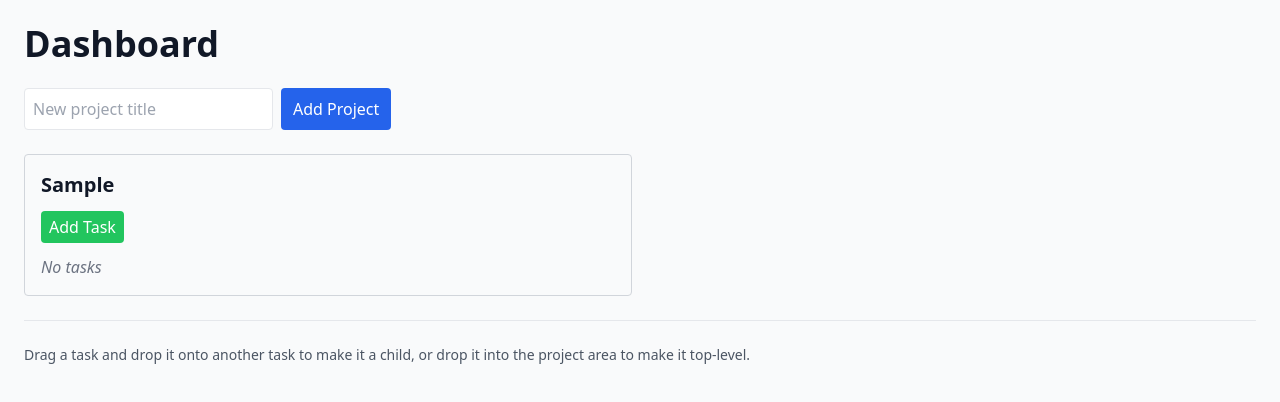
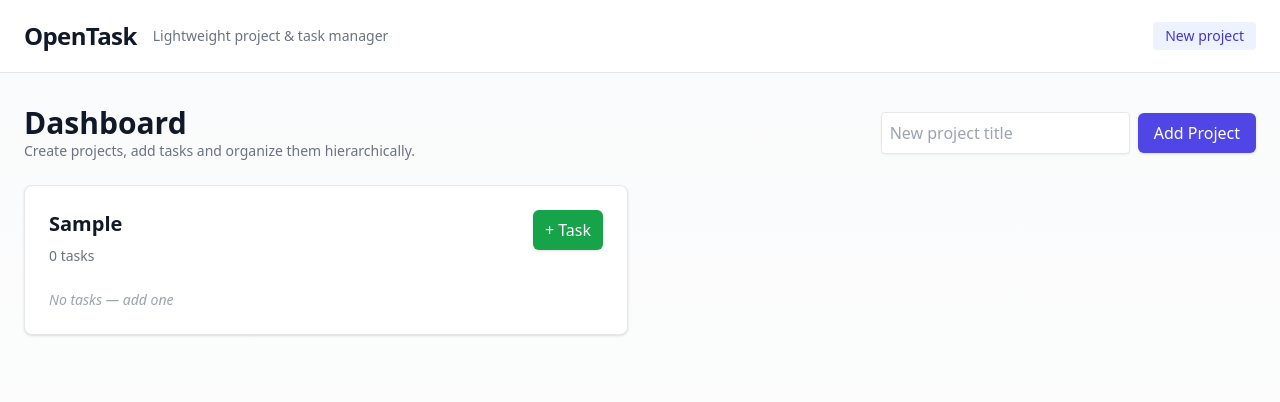
Before and after one commit to acondura/opentask, a Next.js app: page /dashboard in a window 1280 px wide. Both pictures are taken after typing "Sample" into the empty fields and a click on the button "Add Project". Shown: the top 402 px of the page. Built offline with nearby package versions, Linux system fonts and the light colour scheme.

Commit message:
feat: redesign dashboard layout with a modern UI using Tailwind CSS

```diff
--- a/pages/dashboard.js
+++ b/pages/dashboard.js
@@ -68,49 +68,77 @@ export default function Dashboard(){
   return (
     <>
       <Head />
-      <main className="font-sans p-6">
-        <h1 className="text-4xl font-bold mb-6">Dashboard</h1>
-        <section className="mb-6 flex gap-2">
-          <input className="border p-2 rounded" value={title} onChange={(e)=>setTitle(e.target.value)} placeholder="New project title" />
-          <button onClick={addProject} className="bg-blue-600 text-white px-3 rounded">Add Project</button>
-        </section>
-        <section className="grid grid-cols-1 md:grid-cols-2 gap-4">
+      <div className="min-h-screen bg-gradient-to-b from-gray-50 to-white">
+        <header className="bg-white border-b">
+          <div className="max-w-7xl mx-auto px-6 py-5 flex items-center justify-between">
+            <div className="flex items-center gap-4">
+              <h1 className="text-2xl font-extrabold tracking-tight">OpenTask</h1>
+              <p className="text-sm text-gray-500">Lightweight project & task manager</p>
+            </div>
+            <div className="flex items-center gap-3">
+              <button className="text-sm px-3 py-1 bg-indigo-50 text-indigo-700 rounded">New project</button>
+            </div>
+          </div>
+        </header>
+
+        <main className="max-w-7xl mx-auto px-6 py-8">
+          <div className="flex items-center justify-between mb-6">
+            <div>
+              <h2 className="text-3xl font-bold">Dashboard</h2>
+              <p className="text-sm text-gray-500">Create projects, add tasks and organize them hierarchically.</p>
+            </div>
+            <div className="flex items-center gap-2">
+              <input className="border rounded p-2 shadow-sm" value={title} onChange={(e)=>setTitle(e.target.value)} placeholder="New project title" />
+              <button onClick={addProject} className="bg-indigo-600 hover:bg-indigo-700 text-white px-4 py-2 rounded-md shadow">Add Project</button>
+            </div>
+          </div>
+
+          <div className="grid grid-cols-1 md:grid-cols-2 gap-6">
             {projects.map(proj=> (
-            <div key={proj.id} className="border border-gray-300 p-4 bg-gray-50 rounded" onDragOver={(e)=>onDragOver(e,proj.id,null)} onDrop={(e)=>onDrop(e,proj.id,null)}>
-              <h3 className="text-xl font-semibold mb-3">{proj.title}</h3>
-              <div className="mb-3">
-                <button onClick={()=>openAddTaskModal(proj.id)} className="px-2 py-1 bg-green-500 text-white rounded">Add Task</button>
+              <article key={proj.id} className="bg-white rounded-lg shadow p-6 border" onDragOver={(e)=>onDragOver(e,proj.id,null)} onDrop={(e)=>onDrop(e,proj.id,null)}>
+                <div className="flex items-start justify-between">
+                  <div>
+                    <h3 className="text-xl font-semibold">{proj.title}</h3>
+                    <div className="mt-2 text-sm text-gray-500">{proj.tasks.length} tasks</div>
                   </div>
                   <div>
-                {proj.tasks.length? renderTasks(proj.id,proj.tasks) : <em className="text-gray-500 italic">No tasks</em>}
+                    <button onClick={()=>openAddTaskModal(proj.id)} className="inline-flex items-center gap-2 px-3 py-2 rounded-md bg-green-600 text-white hover:bg-green-700 shadow">+ Task</button>
                   </div>
                 </div>
+
+                <div className="mt-6">
+                  {proj.tasks.length? renderTasks(proj.id,proj.tasks) : <div className="text-sm text-gray-400 italic">No tasks — add one</div>}
+                </div>
+              </article>
             ))}
-        </section>
+          </div>
 
           {modalOpen && (
-          <div className="fixed inset-0 flex items-center justify-center bg-black/50">
-            <div className="bg-white p-6 rounded shadow w-full max-w-xl">
-              <h3 className="text-xl mb-4">New Task</h3>
-              <div className="mb-4">
-                <label className="block mb-2">Task name</label>
-                <input className="w-full border p-2 rounded" value={modalData.name} onChange={(e)=>setModalData(d=>({...d,name:e.target.value}))} />
+            <div className="fixed inset-0 z-40 flex items-center justify-center bg-black/40">
+              <div className="bg-white w-full max-w-lg rounded-lg shadow-lg p-6">
+                <div className="flex items-center justify-between">
+                  <h4 className="text-lg font-semibold">New Task</h4>
+                  <button onClick={()=>setModalOpen(false)} className="text-gray-400 hover:text-gray-600">✕</button>
                 </div>
-              <div className="mb-4">
-                <label className="block mb-2">Attach file (optional)</label>
-                <input type="file" onChange={(e)=>setModalData(d=>({...d,file: e.target.files?.[0]}))} />
+                <div className="mt-4 space-y-4">
+                  <div>
+                    <label className="block text-sm font-medium text-gray-700">Task name</label>
+                    <input className="mt-1 block w-full border rounded p-2" value={modalData.name} onChange={(e)=>setModalData(d=>({...d,name:e.target.value}))} />
                   </div>
-              <div className="flex justify-end gap-2">
-                <button onClick={()=>setModalOpen(false)} className="px-3 py-1">Cancel</button>
-                <button onClick={submitModal} className="px-3 py-1 bg-blue-600 text-white rounded">Add task</button>
+                  <div>
+                    <label className="block text-sm font-medium text-gray-700">Attach file</label>
+                    <input type="file" className="mt-1" onChange={(e)=>setModalData(d=>({...d,file: e.target.files?.[0]}))} />
+                  </div>
+                </div>
+                <div className="mt-6 flex justify-end gap-3">
+                  <button onClick={()=>setModalOpen(false)} className="px-4 py-2 rounded border">Cancel</button>
+                  <button onClick={submitModal} className="px-4 py-2 rounded bg-indigo-600 text-white">Add Task</button>
                 </div>
               </div>
             </div>
           )}
-
-        <hr className="mt-6" />
-        <p className="text-sm text-gray-600 mt-6">Drag a task and drop it onto another task to make it a child, or drop it into the project area to make it top-level.</p>
         </main>
+      </div>
     </>
   )
 }
```
Lines whose indentation alone changed are shown as unchanged.
